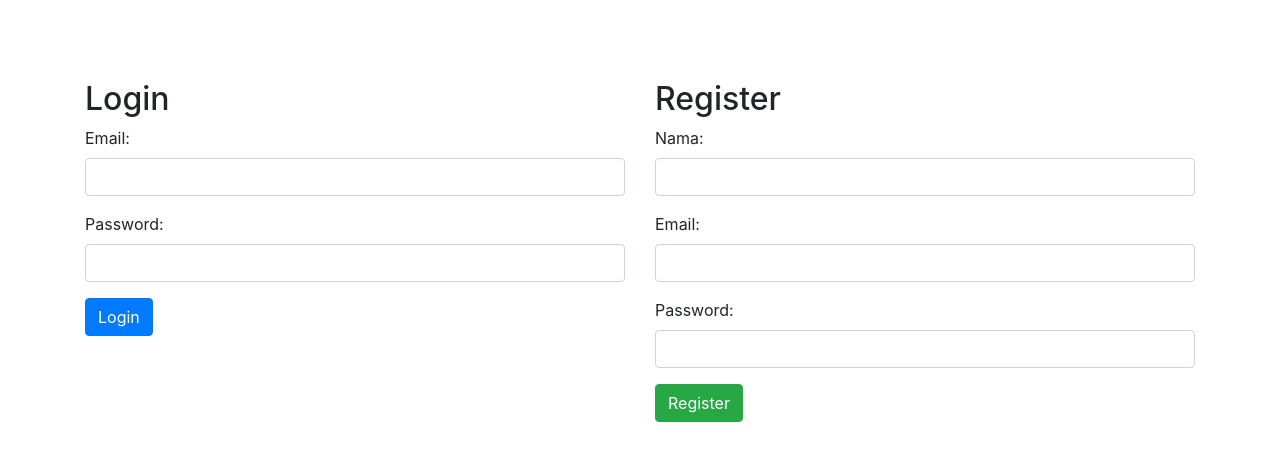
After one commit to aira54/rpl2024, a PHP site: page /login.php in a window 1280 px wide. The commit adds this page. Shown: the top 461 px of the page. Run offline with PHP 8.4, Linux system fonts and the light colour scheme.

Commit message:
ayo semangat

```diff
--- /dev/null
+++ b/login.php
@@ -0,0 +1,59 @@
+<!doctype html>
+<html lang="en">
+<head>
+    <meta charset="utf-8">
+    <meta name="viewport" content="width=device-width, initial-scale=1, shrink-to-fit=no">
+    <meta name="viewport" content="width=device-width, initial-scale=1, shrink-to-fit=no"> <link rel="icon" type="images-removebg-preview.png" href="images-removebg-preview.png">
+    <link rel="stylesheet" href="https://stackpath.bootstrapcdn.com/bootstrap/4.4.1/css/bootstrap.min.css">
+    <title>Login dan Register</title>
+</head>
+<body>
+
+<div class="container" style="margin-top: 80px">
+    <div class="row">
+        <!-- Login Form -->
+        <div class="col-md-6">
+            <h2>Login</h2>
+            <form action="login_proses.php" method="post">
+                <div class="form-group">
+                    <label for="email">Email:</label>
+                    <input type="email" class="form-control" id="email" name="email" required>
+                </div>
+                <div class="form-group">
+                    <label for="password">Password:</label>
+                    <input type="password" class="form-control" id="password" name="password" required>
+                </div>
+                <button type="submit" class="btn btn-primary">Login</button>
+            </form>
+            <!-- Notifikasi gagal login -->
+            <?php if (isset($_GET['login_error'])): ?>
+                <div class="alert alert-danger mt-3">Login gagal. Silakan coba lagi.</div>
+            <?php endif; ?>
+        </div>
+
+        <!-- Register Form -->
+        <div class="col-md-6">
+            <h2>Register</h2>
+            <form action="registrasi.php" method="post">
+                <div class="form-group">
+                    <label for="name">Nama:</label>
+                    <input type="text" class="form-control" id="name" name="name" required>
+                </div>
+                <div class="form-group">
+                    <label for="email">Email:</label>
+                    <input type="email" class="form-control" id="register_email" name="email" required>
+                </div>
+                <div class="form-group">
+                    <label for="password">Password:</label>
+                    <input type="password" class="form-control" id="register_password" name="password" required>
+                </div>
+                <button type="submit" class="btn btn-success">Register</button>
+            </form>
+        </div>
+    </div>
+</div>
+
+<script src="https://code.jquery.com/jquery-3.4.1.slim.min.js"></script>
+<script src="https://stackpath.bootstrapcdn.com/bootstrap/4.4.1/js/bootstrap.min.js"></script>
+</body>
+</html>
--- /dev/null
+++ b/logout.php
@@ -0,0 +1,6 @@
+<?php
+session_start();
+session_destroy();
+header('Location: login.php');
+exit();
+?>
```
Also changed, not shown: git.php (+26 -0 lines), index.php (+18 -4 lines), login_proses.php (added, +25 -0 lines), registrasi.php (added, +20 -0 lines), images-removebg-preview.png (added), uploads/celoteh-quote-nendang-ahmad-dhani-7_169.jpeg (added), 1 other file.
